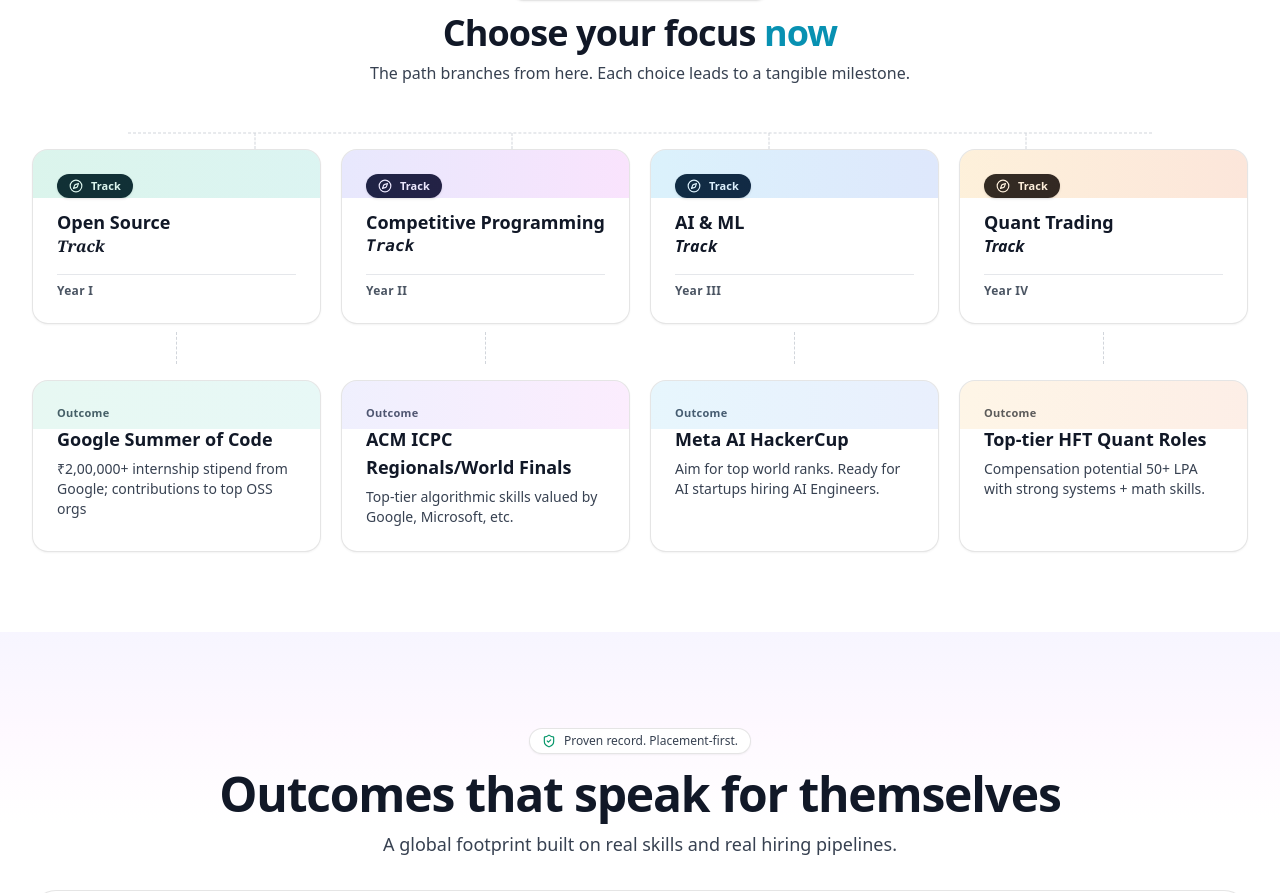
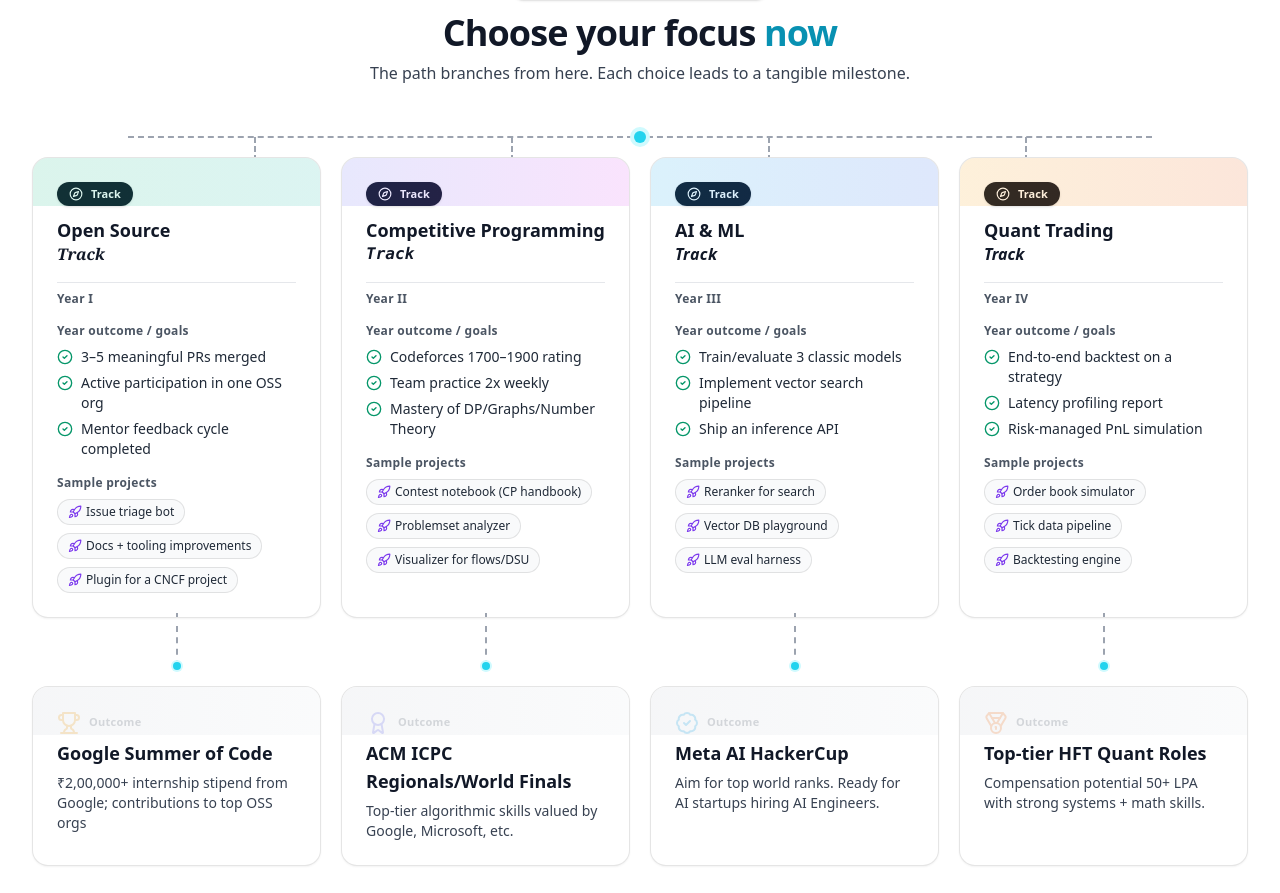
Before and after one commit to gramtop961/frontend-repo_mpievmyi_z1dzqd, a React (Vite) app: page / in a window 1280 px wide. Shown: the part 4109-5002 px from the top of the page. Built offline with nearby package versions, Linux system fonts and the light colour scheme.

Commit message:
Update project prj_mpievmyi_v2 - 2025-11-11T12:05:41.389Z

```diff
--- a/src/components/TracksRedesign.jsx
+++ b/src/components/TracksRedesign.jsx
@@ -1,6 +1,6 @@
 import React from 'react'
 import { motion } from 'framer-motion'
-import { Target, Compass, CheckCircle2, Rocket, ArrowRight, ShieldCheck } from 'lucide-react'
+import { Target, Compass, CheckCircle2, Rocket, ArrowRight, ShieldCheck, Trophy, Award, BadgeCheck, Medal } from 'lucide-react'
 
 export default function TracksRedesign() {
   const trackData = [
@@ -10,13 +10,32 @@
     { key: 'hft', tag: 'Quant & Systems', title: 'HFT Quant Track', tone: 'from-amber-500 to-orange-600', kpis: ['2–4 LPA internship stipend','C++ low-latency projects','Offers 50+ LPA potential'], projects: ['Order book simulator','Tick data pipeline','Backtesting engine'] },
   ]
 
-  // Second set: renamed with two-line titles and year labels
+  // Second set: renamed with two-line titles and year labels + detailed content
   const flowTracks = [
-    { key: 't1', primary: 'Open Source', year: 'Year I', tone: 'from-emerald-500 to-teal-500', secondLineClass: 'font-serif italic', outcome: { title: 'Google Summer of Code', desc: '₹2,00,000+ internship stipend from Google; contributions to top OSS orgs' } },
-    { key: 't2', primary: 'Competitive Programming', year: 'Year II', tone: 'from-indigo-500 to-fuchsia-500', secondLineClass: 'font-mono italic', outcome: { title: 'ACM ICPC Regionals/World Finals', desc: 'Top-tier algorithmic skills valued by Google, Microsoft, etc.' } },
-    { key: 't3', primary: 'AI & ML', year: 'Year III', tone: 'from-sky-500 to-blue-600', secondLineClass: 'italic tracking-wide', outcome: { title: 'Meta AI HackerCup', desc: 'Aim for top world ranks. Ready for AI startups hiring AI Engineers.' } },
-    { key: 't4', primary: 'Quant Trading', year: 'Year IV', tone: 'from-amber-500 to-orange-600', secondLineClass: 'italic font-semibold', outcome: { title: 'Top-tier HFT Quant Roles', desc: 'Compensation potential 50+ LPA with strong systems + math skills.' } },
+    { key: 't1', primary: 'Open Source', year: 'Year I', tone: 'from-emerald-500 to-teal-500', secondLineClass: 'font-serif italic', outcome: { title: 'Google Summer of Code', desc: '₹2,00,000+ internship stipend from Google; contributions to top OSS orgs' },
+      kpis: ['3–5 meaningful PRs merged', 'Active participation in one OSS org', 'Mentor feedback cycle completed'],
+      projects: ['Issue triage bot', 'Docs + tooling improvements', 'Plugin for a CNCF project'], outcomeIcon: 'trophy' },
+    { key: 't2', primary: 'Competitive Programming', year: 'Year II', tone: 'from-indigo-500 to-fuchsia-500', secondLineClass: 'font-mono italic', outcome: { title: 'ACM ICPC Regionals/World Finals', desc: 'Top-tier algorithmic skills valued by Google, Microsoft, etc.' },
+      kpis: ['Codeforces 1700–1900 rating', 'Team practice 2x weekly', 'Mastery of DP/Graphs/Number Theory'],
+      projects: ['Contest notebook (CP handbook)', 'Problemset analyzer', 'Visualizer for flows/DSU'], outcomeIcon: 'award' },
+    { key: 't3', primary: 'AI & ML', year: 'Year III', tone: 'from-sky-500 to-blue-600', secondLineClass: 'italic tracking-wide', outcome: { title: 'Meta AI HackerCup', desc: 'Aim for top world ranks. Ready for AI startups hiring AI Engineers.' },
+      kpis: ['Train/evaluate 3 classic models', 'Implement vector search pipeline', 'Ship an inference API'],
+      projects: ['Reranker for search', 'Vector DB playground', 'LLM eval harness'], outcomeIcon: 'badge' },
+    { key: 't4', primary: 'Quant Trading', year: 'Year IV', tone: 'from-amber-500 to-orange-600', secondLineClass: 'italic font-semibold', outcome: { title: 'Top-tier HFT Quant Roles', desc: 'Compensation potential 50+ LPA with strong systems + math skills.' },
+      kpis: ['End-to-end backtest on a strategy', 'Latency profiling report', 'Risk-managed PnL simulation'],
+      projects: ['Order book simulator', 'Tick data pipeline', 'Backtesting engine'], outcomeIcon: 'medal' },
   ]
+
+  const OutcomeIcon = ({ type }) => {
+    const common = 'h-4.5 w-4.5';
+    switch (type) {
+      case 'trophy': return <Trophy className={common + ' text-amber-500'} />
+      case 'award': return <Award className={common + ' text-indigo-500'} />
+      case 'badge': return <BadgeCheck className={common + ' text-sky-500'} />
+      case 'medal': return <Medal className={common + ' text-orange-500'} />
+      default: return <Trophy className={common + ' text-gray-400'} />
+    }
+  }
 
   return (
     <section className="relative py-14 sm:py-16 lg:py-20">
@@ -87,21 +106,24 @@
           {/* Hub with dotted branches to each card */}
           <div className="relative mt-8">
             <div className="mx-auto w-full max-w-5xl">
-              {/* Horizontal dotted line */}
-              <div className="hidden lg:block relative h-8">
-                <div className="absolute left-0 right-0 top-1/2 -translate-y-1/2 border-t border-dashed border-gray-300" />
-                {/* Vertical connectors to each column */}
+              {/* Horizontal dotted line (thicker and more prominent) */}
+              <div className="hidden lg:block relative h-10">
+                <div className="absolute left-0 right-0 top-1/2 -translate-y-1/2 border-t-2 border-dashed border-gray-400" />
+                {/* Center hub node */}
+                <div className="absolute left-1/2 -translate-x-1/2 top-1/2 -translate-y-1/2 h-3 w-3 rounded-full bg-cyan-400 shadow ring-4 ring-cyan-100" />
+                {/* Vertical connectors to each column (thicker) */}
                 <div className="absolute grid grid-cols-4 gap-5 left-0 right-0 top-0 h-full px-2">
                   {[0,1,2,3].map((i) => (
                     <div key={i} className="relative">
-                      <div className="absolute left-1/2 -translate-x-1/2 top-1/2 h-4 border-l border-dashed border-gray-300" />
+                      <div className="absolute left-1/2 -translate-x-1/2 top-1/2 h-6 border-l-2 border-dashed border-gray-400" />
+                      <div className="absolute left-1/2 -translate-x-1/2 top-[calc(50%+24px)] h-2 w-2 rounded-full bg-cyan-400/90 ring-2 ring-cyan-100" />
                     </div>
                   ))}
                 </div>
               </div>
             </div>
 
-            {/* Track cards */}
+            {/* Track cards with detailed content */}
             <div className="grid md:grid-cols-2 lg:grid-cols-4 gap-5">
               {flowTracks.map((t, idx) => (
                 <motion.div key={t.key} initial={{ opacity: 0, y: 16 }} whileInView={{ opacity: 1, y: 0 }} viewport={{ once: true, amount: 0.2 }} transition={{ duration: 0.45, delay: idx * 0.04 }} className="relative overflow-hidden rounded-2xl border border-black/10 bg-white shadow-sm hover:shadow-lg">
@@ -116,29 +138,53 @@
                       <div className="h-px w-full bg-gray-200" />
                       <div className="mt-2 text-xs font-semibold text-gray-600 tracking-wide">{t.year}</div>
                     </div>
+
+                    {/* Detailed content like section 2 */}
+                    <div className="mt-4">
+                      <div className="text-xs font-semibold text-gray-600 tracking-wide">Year outcome / goals</div>
+                      <ul className="mt-2 space-y-1.5">
+                        {t.kpis.map((k) => (
+                          <li key={k} className="flex items-start gap-2 text-sm text-gray-800"><CheckCircle2 className="h-4 w-4 text-emerald-600 mt-0.5 flex-shrink-0" /> {k}</li>
+                        ))}
+                      </ul>
+                    </div>
+                    <div className="mt-4">
+                      <div className="text-xs font-semibold text-gray-600 tracking-wide">Sample projects</div>
+                      <div className="mt-2 flex flex-wrap gap-2">
+                        {t.projects.map((p) => (
+                          <span key={p} className="inline-flex items-center gap-1 rounded-full bg-gray-50 text-gray-800 px-2.5 py-1 text-xs border border-black/10"><Rocket className="h-3.5 w-3.5 text-violet-600" /> {p}</span>
+                        ))}
+                      </div>
+                    </div>
                   </div>
                   {/* Bottom anchor for dotted line connector */}
-                  <div className="absolute left-1/2 -translate-x-1/2 -bottom-4 h-4 w-px border-l border-dashed border-gray-300 hidden lg:block" />
+                  <div className="absolute left-1/2 -translate-x-1/2 -bottom-5 h-6 w-px border-l-2 border-dashed border-gray-400 hidden lg:block" />
+                  <div className="hidden lg:block absolute left-1/2 -translate-x-1/2 -bottom-5 h-2 w-2 rounded-full bg-cyan-400 ring-2 ring-cyan-100" />
                 </motion.div>
               ))}
             </div>
 
-            {/* Dotted verticals from each card to outcome cards */}
+            {/* Dotted verticals from each card to outcome cards (thicker + nodes) */}
             <div className="hidden lg:grid grid-cols-4 gap-5 mt-2">
               {[0,1,2,3].map((i) => (
                 <div key={i} className="relative">
-                  <div className="mx-auto h-8 w-px border-l border-dashed border-gray-300" />
+                  <div className="mx-auto h-10 w-px border-l-2 border-dashed border-gray-400" />
+                  <div className="mx-auto -mt-1 h-2 w-2 rounded-full bg-cyan-400 ring-2 ring-cyan-100" />
                 </div>
               ))}
             </div>
 
-            {/* Outcome cards */}
+            {/* Outcome cards with neutral titles + icons/badges */}
             <div className="grid md:grid-cols-2 lg:grid-cols-4 gap-5 mt-4">
               {flowTracks.map((t, idx) => (
                 <motion.div key={`${t.key}-out`} initial={{ opacity: 0, y: 16 }} whileInView={{ opacity: 1, y: 0 }} viewport={{ once: true, amount: 0.2 }} transition={{ duration: 0.45, delay: idx * 0.05 }} className="relative overflow-hidden rounded-2xl border border-black/10 bg-white shadow-sm">
-                  <div className={`absolute inset-x-0 -top-8 h-20 bg-gradient-to-r ${t.tone} opacity-10`} />
+                  {/* Remove strong gradient header; keep a subtle tint */}
+                  <div className="absolute inset-x-0 -top-8 h-20 bg-gradient-to-r from-gray-100 to-gray-50 opacity-80" />
                   <div className="p-5 sm:p-6">
-                    <div className="text-[11px] font-semibold text-gray-600 tracking-wide mb-1">Outcome</div>
+                    <div className="flex items-center gap-2 text-[11px] font-semibold text-gray-600 tracking-wide mb-1">
+                      <OutcomeIcon type={t.outcomeIcon} />
+                      <span>Outcome</span>
+                    </div>
                     <h5 className="text-base sm:text-lg font-bold text-gray-900">{t.outcome.title}</h5>
                     <p className="mt-1.5 text-sm text-gray-700">{t.outcome.desc}</p>
                   </div>
```
Also changed, not shown: 1 other file (tests, documents, lock files or other folders).
